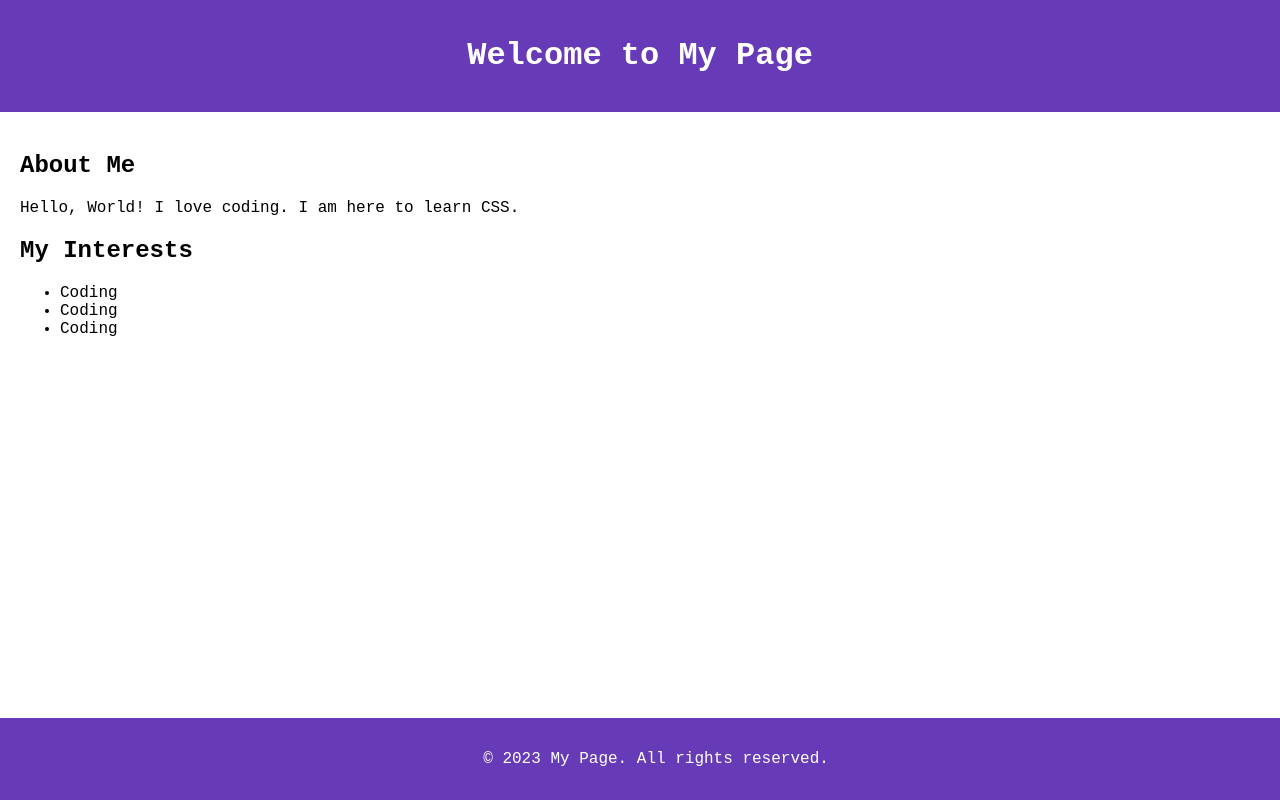
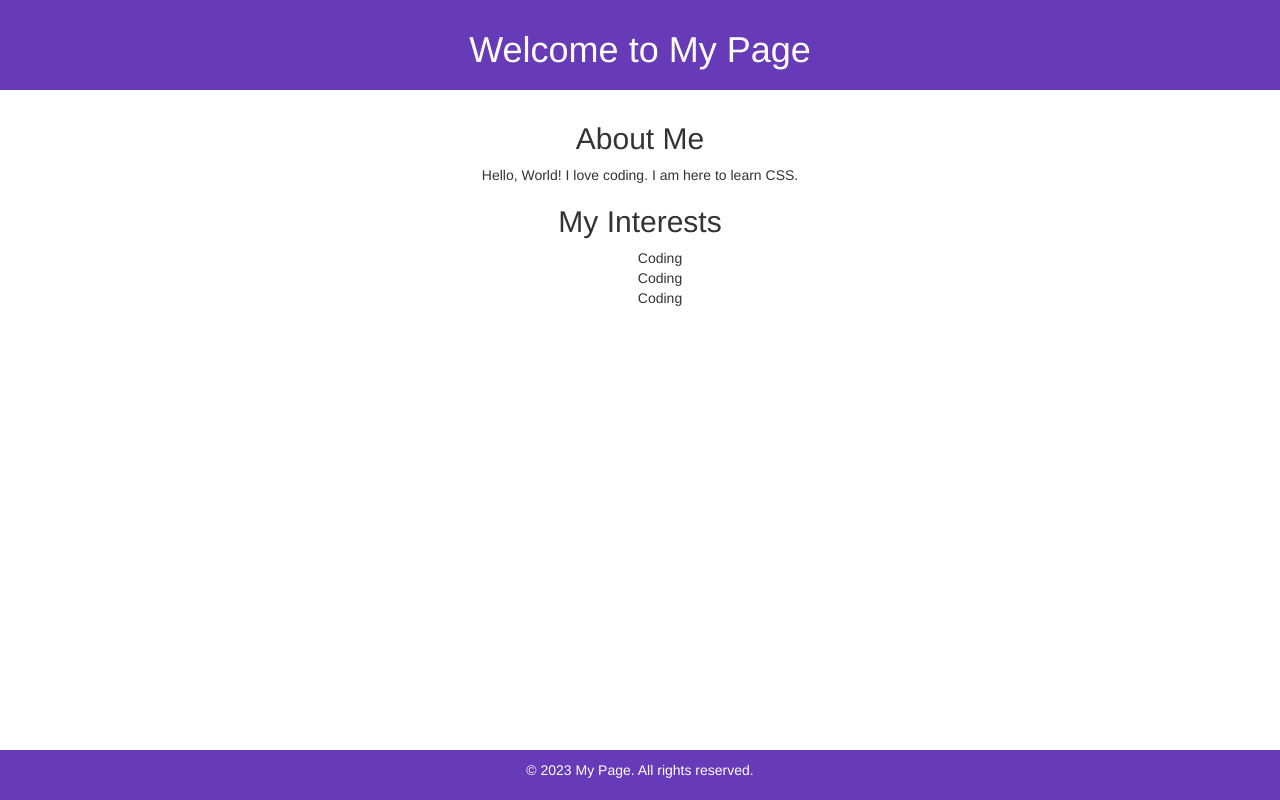
Before and after one commit to SuchitaGhadge/css_assignment_1, a plain HTML site: page index.html in a window 1280 px wide. Drawn offline with nearby package versions, Linux system fonts and the light colour scheme.

Commit message:
remove inline css and added internal css block. Added bootstrap external link to page

```diff
--- a/index.html
+++ b/index.html
@@ -4,28 +4,74 @@
     <title>My Personal Website</title>
 		<meta name="viewport" content="width=device-width, initial-scale=1.0">
     <meta charset="UTF-8" />
+
+    <style>
+
+        body{
+            font-family: monospace, sans-serif;
+            margin: 0;
+            padding: 0;
+            font-size: 100%;
+        }
+
+        main{
+            padding: 1.25rem;
+        }
+
+        section{
+            margin-bottom: 1.25rem;
+        }
+
+        footer{
+            position: fixed;
+            bottom: 0;
+            width: 100%
+        }
+
+        .bg-header-footer{
+            background-color: #673ab7;
+            color: #ffffff;
+            text-align: center;
+            padding: 1rem;
+        }
+
+        .list-style-none{
+          list-style-type: none;
+        }
+    </style>
+<!--
+    1. `https://cdn.jsdelivr.net/npm/water.css@2/out/water.css`
+    2. `https://cdn.jsdelivr.net/npm/spcss@0.9.0`
+    3. `https://cdn.jsdelivr.net/npm/bootstrap@3.3.7/dist/css/bootstrap.min.css`
+    4. `https://latex.now.sh/style.css`
+    5. `https://unpkg.com/chota@latest`
+    6. `https://unpkg.com/mvp.css`
+    7. `https://unpkg.com/terminal.css@0.7.2/dist/terminal.min.css`
+    8. `https://unpkg.com/@sakun/system.css`
+ -->
+    <link rel="stylesheet" href="https://cdn.jsdelivr.net/npm/bootstrap@3.3.7/dist/css/bootstrap.min.css">
   </head>
-  <body style="font-family: monospace, sans-serif; margin: 0; padding: 0;">
-    <header style="background-color: #673ab7; color: white; text-align: center; padding: 1rem;">
-      <h1>Welcome to My Page</h1>
+  <body>
+    <header class="bg-header-footer">
+      <h1 class="h1">Welcome to My Page</h1>
     </header>
-    <main style="padding: 20px;">
-      <section style="margin-bottom: 20px;">
-        <h2>About Me</h2>
+    <main>
+      <section class="text-center">
+        <h2 class="h2">About Me</h2>
         <p>
           Hello, World! I love coding. I am here to learn CSS.
         </p>
       </section>
-      <section>
-        <h2>My Interests</h2>
-        <ul>
+      <section >
+        <h2 class="h2 text-center">My Interests</h2>
+        <ul class="list-style-none text-center">
           <li>Coding</li>
           <li>Coding</li>
           <li>Coding</li>
         </ul>
       </section>
     </main>
-    <footer style="background-color: #673ab7; color: white; text-align: center; padding: 1rem; position: fixed; bottom: 0; width: 100%;">
+    <footer class="bg-header-footer">
       <p>&copy; 2023 My Page. All rights reserved.</p>
     </footer>
   </body>
```
